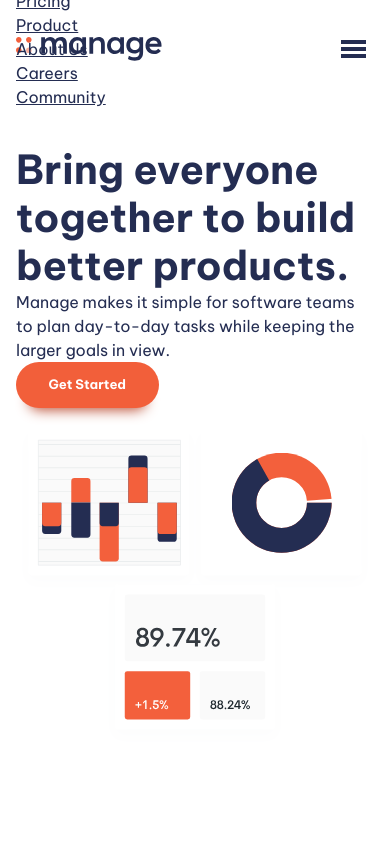
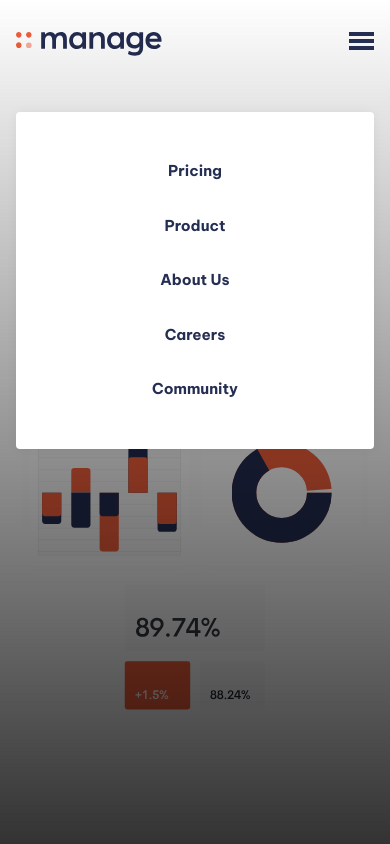
Before and after one commit to johnverz22/responsive-web, a website built with Vite: page index.html in a window 390 px wide. Both pictures are taken after a click on the button "Menu". Shown: the top 844 px of the page. Built offline with nearby package versions, Linux system fonts and the light colour scheme.

Commit message:
Added mobile nav menu

```diff
--- a/main.js
+++ b/main.js
@@ -1,9 +1,16 @@
+const primaryHeader = document.querySelector(".primary-header");
 const navToggle = document.querySelector(".mobile-nav-toggle");
 const primaryNav = document.querySelector(".primary-navigation");
 
 navToggle.addEventListener('click', () => {
     //primaryNav.classList.toggle('opened');
     primaryNav.hasAttribute('data-visible') ? navToggle.setAttribute('aria-expanded', false) : navToggle.setAttribute('aria-expanded', true);
+    // primaryNav.hasAttribute('data-visible') ? () => {
+    //     navToggle.setAttribute('aria-expanded', false);
+    // } : () => {
+    //     navToggle.setAttribute('aria-expanded', true);
+    // };
+
     primaryNav.toggleAttribute('data-visible');
-
+    primaryHeader.toggleAttribute('data-overlay')
 });
--- a/style.css
+++ b/style.css
@@ -298,7 +298,7 @@
 /* navigation */
 
 .primary-header{
-  margin-top: var(--size-600);
+  padding-top: var(--size-600);
 }
 
 .nav-wrapper{
@@ -311,19 +311,58 @@
   display: none;
 }
 
+.nav-list{
+  font-size: var(--fs-nav);
+}
+
 @media(max-width: 50em){
   .primary-navigation{
     display: none;
+
+    position: fixed;
+    padding: var(--size-700);
+    inset: 7rem var(--size-400) auto;
+    background: var(--clr-neutral-100);
+    border-radius: var(--size-100);
+    /* box-shadow: 0 0 .75em rgb(0, 0, 0, .05), 0 0 0 1000vmax rgb(0 0 0 / .75); */
+    box-shadow: 0 0 .75em rgb(0, 0, 0, .05);
+
+  }
+
+  .primary-header[data-overlay]::before{
+    content: '';
+    position: fixed;
+    inset: 0;
+    background-image: linear-gradient(rgb(0 0 0 / 0), rgb(0 0 0 / .8));
+  }
+
+  .nav-list{
+    display: grid;
+    gap: var(--size-600);
+    text-align: center;
+    font-weight: var(--fw-bold);
+  }
+
+  .nav-list a{
+    text-decoration: none;
+    color: var(--clr-primary-400);
+  }
+
+  .nav-list a:hover,
+  .nav-list a:focus{
+    color: var(--clr-accent-400);
   }
 
   .primary-navigation[data-visible]{
     display: block;
-    position: fixed;
   }
 
 
   .mobile-nav-toggle{
-    display:block;
+    display: block;
+    position: fixed;
+    top: var(--size-500);
+    right: var(--size-200);
     cursor: pointer;
     background: transparent;
     border: 0;
```
